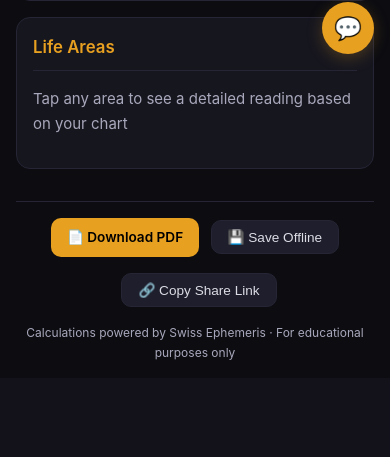
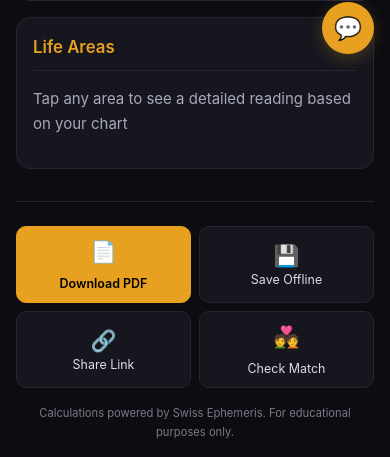
Before and after one commit to dragoonblade/Kundli, a Flask app: template templates/result.html in a window 390 px wide. Shown: the part 774-1231 px from the top of the page. Before the commit the page ends 1134 px from the top, so only its background shows below. Run offline with Flask 3, Linux system fonts and the light colour scheme; the template is opened without the code that fills it, so the values that code supplies are empty.

Commit message:
feat: Redesign footer as action bar with icon+text grid
- 4 action buttons in 2x2 grid (mobile) / 4-column (desktop)
- Each button: emoji icon on top, label below
- Download PDF is primary (accent background)
- Save Offline, Share Link, Check Match as secondary
- Hover: lift + accent border
- Copy Share Link updates text to 'Copied!' on success
- Disclaimer text smaller and faded

```diff
--- a/static/style.css
+++ b/static/style.css
@@ -755,13 +755,33 @@ tr.highlight { background: var(--accent-dim); }
 
 /* Footer */
 footer {
-    text-align: center;
-    color: var(--text-secondary);
-    font-size: 0.75rem;
     margin-top: var(--space-xl);
-    padding-top: var(--space-md);
+    padding-top: var(--space-lg);
     border-top: 1px solid var(--border);
 }
+.footer-actions {
+    display: grid;
+    grid-template-columns: repeat(2, 1fr);
+    gap: var(--space-sm);
+    margin-bottom: var(--space-md);
+}
+@media (min-width: 600px) {
+    .footer-actions { grid-template-columns: repeat(4, 1fr); }
+}
+.footer-btn {
+    display: flex; flex-direction: column; align-items: center; justify-content: center;
+    gap: 4px; padding: var(--space-sm) var(--space-xs);
+    background: var(--card); border: 1.5px solid var(--border); border-radius: var(--radius);
+    color: var(--text); text-decoration: none; cursor: pointer;
+    font-family: inherit; font-size: 0.8rem; min-height: 64px;
+    transition: all 0.15s;
+}
+.footer-btn:hover { border-color: var(--accent); transform: translateY(-1px); }
+.footer-btn-primary { background: var(--accent); border-color: var(--accent); color: #000; font-weight: 600; }
+.footer-btn-primary:hover { background: var(--accent-hover); border-color: var(--accent-hover); }
+.footer-btn-icon { font-size: 1.3rem; }
+.footer-btn-text { font-size: 0.78rem; }
+.footer-disclaimer { text-align: center; color: var(--text-secondary); font-size: 0.7rem; opacity: 0.7; }
 
 /* Chat Widget */
 #chat-toggle {
--- a/templates/result.html
+++ b/templates/result.html
@@ -77,10 +77,25 @@
         <div data-view="full">{% include 'includes/sec_ashtakavarga.html' %}</div>
 
         <footer>
-            <a href="/pdf" class="btn-pdf" onclick="trackEvent('download_pdf')">📄 Download PDF</a>
-            <button class="btn-share" onclick="trackEvent('save_offline');saveChartLocally()">💾 Save Offline</button>
-            <button class="btn-share" onclick="trackEvent('copy_share_link');navigator.clipboard.writeText(window.location.origin+'{{ share_url|safe }}').then(()=>this.textContent='✓ Copied!')">🔗 Copy Share Link</button>
-            <p>Calculations powered by Swiss Ephemeris · For educational purposes only</p>
+            <div class="footer-actions">
+                <a href="/pdf" class="footer-btn footer-btn-primary" onclick="trackEvent('download_pdf')">
+                    <span class="footer-btn-icon">📄</span>
+                    <span class="footer-btn-text">Download PDF</span>
+                </a>
+                <button class="footer-btn" onclick="trackEvent('save_offline');saveChartLocally()">
+                    <span class="footer-btn-icon">💾</span>
+                    <span class="footer-btn-text">Save Offline</span>
+                </button>
+                <button class="footer-btn" onclick="trackEvent('copy_share_link');navigator.clipboard.writeText(window.location.origin+'{{ share_url|safe }}').then(()=>{this.querySelector('.footer-btn-text').textContent='Copied!'})">
+                    <span class="footer-btn-icon">🔗</span>
+                    <span class="footer-btn-text">Share Link</span>
+                </button>
+                <a href="/?tab=match" class="footer-btn">
+                    <span class="footer-btn-icon">💑</span>
+                    <span class="footer-btn-text">Check Match</span>
+                </a>
+            </div>
+            <p class="footer-disclaimer">Calculations powered by Swiss Ephemeris. For educational purposes only.</p>
         </footer>
     </div>
 
```
Also changed, not shown: tests/test_web.py (+3 -3 lines).
